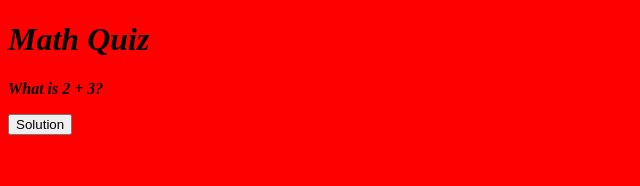
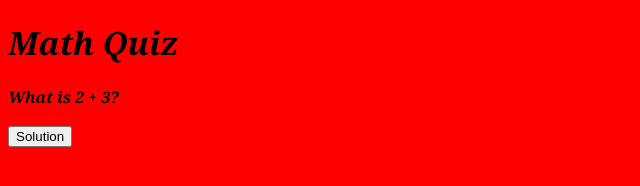
Before and after one commit to Myrmur/ProjectsAndWhatnot, a plain HTML site: page math-quiz.html in a window 1280 px wide. Shown: the whole page, without its empty margins (0-640 px from the left). Drawn offline with Linux system fonts and the light colour scheme.

Commit message:
Update math-quiz.css

```diff
--- a/math-quiz.css
+++ b/math-quiz.css
@@ -1,5 +1,5 @@
 html {
-font-family:"wingdings";
+font-family:"georgia";
 font-weight:bold;
 font-style:oblique;
 background:#FF0000;
```
